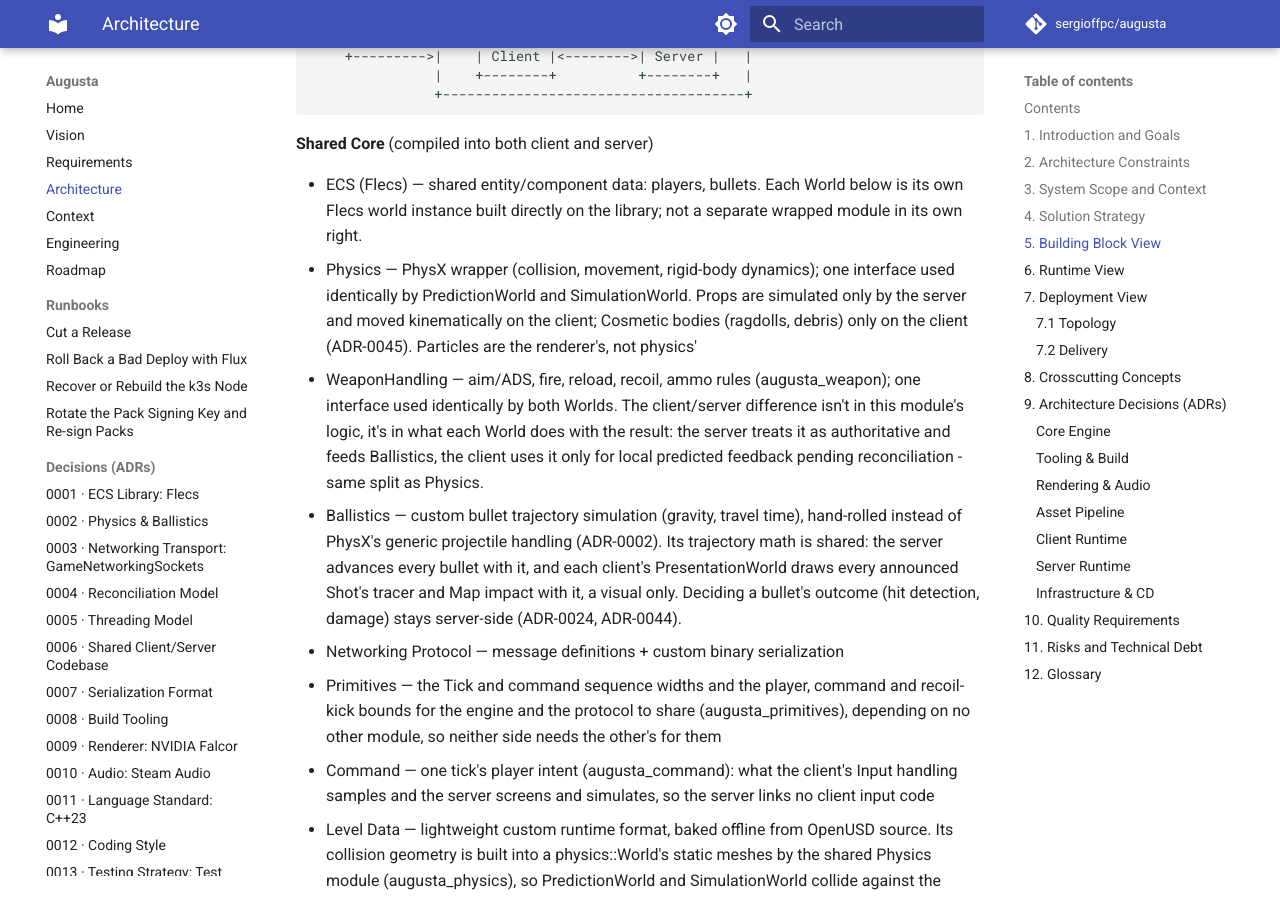
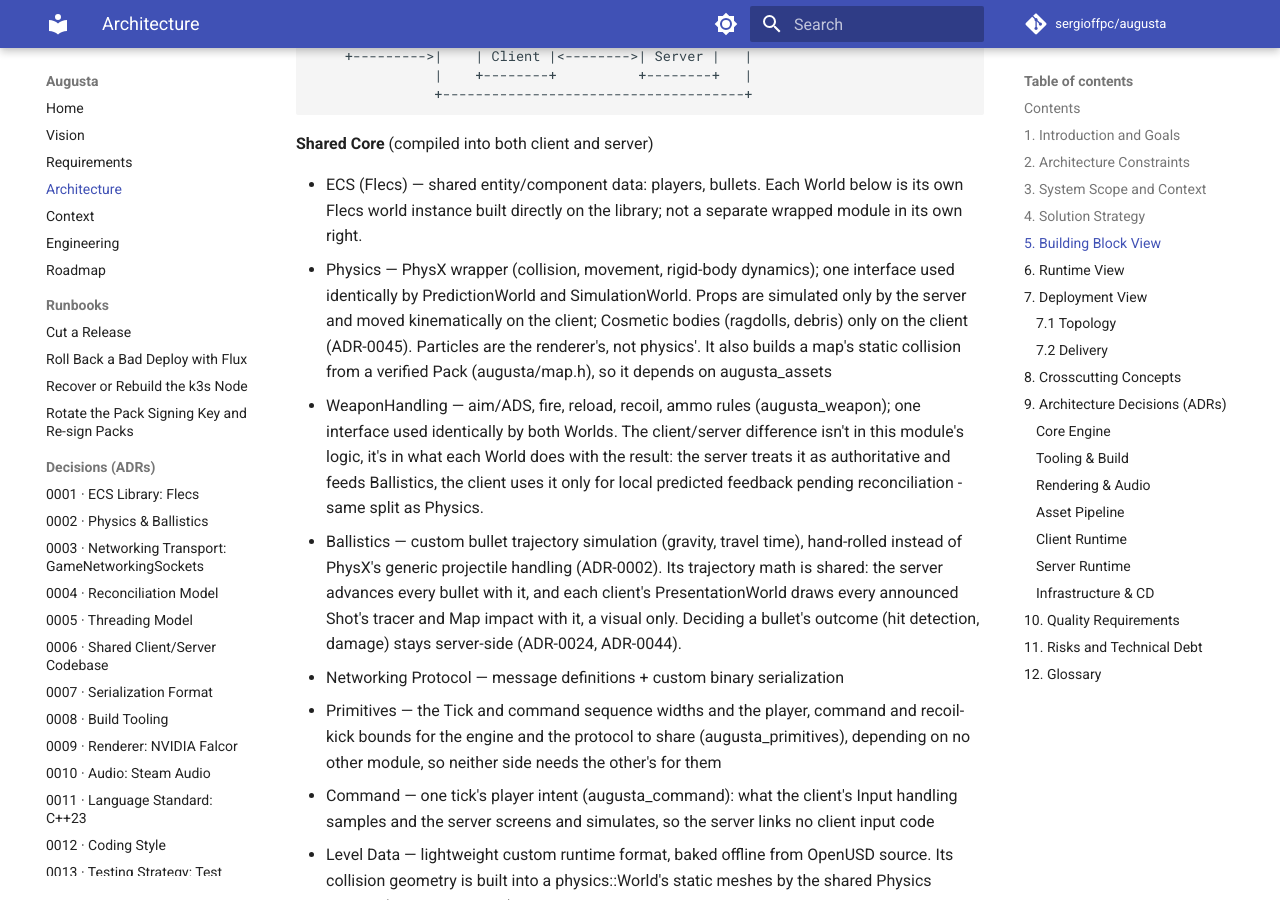
Before and after one commit to sergioffpc/augusta, an MkDocs documentation site: the page built from docs/ARCHITECTURE.md, in a window 1280 px wide and 900 px high, scrolled down 3318 px. Built offline with MkDocs 1.6.1 and Material for MkDocs 9.7.7, drawn with Linux system fonts in a browser that asks for light colours; comment, search, counter and statistics services are not loaded.

Commit message:
docs(physics): say the physics module builds map collision from a Pack
Co-Authored-By: Claude Opus 5.5 <noreply@anthropic.com>

```diff
--- a/docs/ARCHITECTURE.md
+++ b/docs/ARCHITECTURE.md
@@ -136,7 +136,8 @@ IP:port.
   interface used identically by PredictionWorld and SimulationWorld. Props are
   simulated only by the server and moved kinematically on the client; Cosmetic
   bodies (ragdolls, debris) only on the client (ADR-0045). Particles are the
-  renderer's, not physics'
+  renderer's, not physics'. It also builds a map's static collision from a
+  verified Pack (augusta/map.h), so it depends on augusta_assets
 - WeaponHandling — aim/ADS, fire, reload, recoil, ammo rules (augusta_weapon);
   one interface used identically by both Worlds. The client/server difference
   isn't in this module's logic, it's in what each World does with the result:
```
Also changed, not shown: 2 other files.
